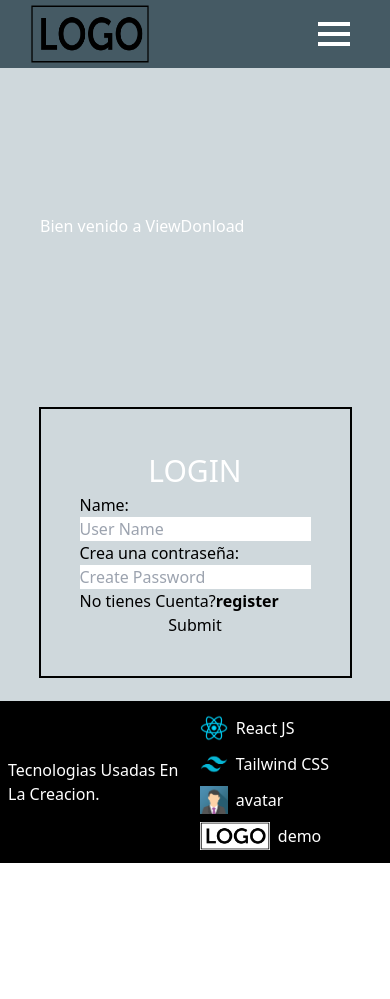
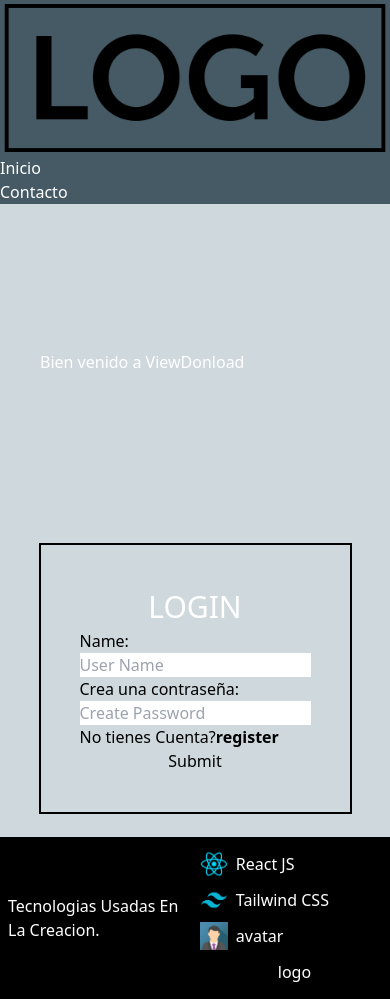
Before and after one commit to USDM9/viewDownload-F, a React (Vite) app in the folder Frontend/: page / in a window 390 px wide. Before the commit the page ends 863 px from the top, so only its background shows below. Built offline with nearby package versions, Linux system fonts and the light colour scheme.

Commit message:
rewriting with tdd Header rename Component Header to NavBar

```diff
--- a/Frontend/src/Assets/data/footer.js
+++ b/Frontend/src/Assets/data/listImg.js
@@ -1,9 +1,9 @@
 import reactjsLogo from '../images/reactjs-logo.webp'
 import tailwindcssLogo from '../images/tailwindcss-logo.webp'
 import avatar from '../images/avatar.png'
-import demo from '../images/demo-logo.png'
+import logo from '../images/demo-logo.png'
 
-const listLogo = [
+const listImg = [
 
   {
     img: `${reactjsLogo}`,
@@ -22,9 +22,9 @@ const listLogo = [
   },
 
   {
-    img: `${demo}`,
-    content: 'demo'
+    img: `${logo}`,
+    content: 'logo'
   }
 ]
 
-export default listLogo
+export default listImg
--- a/Frontend/src/Layout/Layout.jsx
+++ b/Frontend/src/Layout/Layout.jsx
@@ -1,13 +1,13 @@
 import React from 'react'
 
 import Footer from '../components/Footer/Footer'
-import Header from '../components/Header/Header'
+import NavBar from '../components/Header/NavBar'
 import Routers from '../Routes/Routers'
 
 const Layout = () => {
   return (
     <main>
-      <Header />
+      <NavBar />
       <main>
         <Routers />
       </main>
--- a/Frontend/src/components/Footer/Footer.jsx
+++ b/Frontend/src/components/Footer/Footer.jsx
@@ -1,5 +1,5 @@
 import React from 'react'
-import listLogo from '../../Assets/data/footer'
+import listimg from '../../Assets/data/listImg'
 
 const Footer = () => {
   return (
@@ -10,7 +10,7 @@ const Footer = () => {
         </h2>
       </div>
       <ul className='grid grid-rows-2 gap-2 p-[0.3rem]'>
-        {listLogo.map((item, index) => {
+        {listimg.map((item, index) => {
           return (
             item.content === 'demo'
               ? <li key={index} className='flex justify-start items-center gap-2'>
--- a/Frontend/src/components/Header/Header.jsx
+++ /dev/null
@@ -1,93 +0,0 @@
-import React, { useState } from 'react'
-import { Link } from 'react-router-dom'
-
-/* === Images === */
-
-import logo from '../../Assets/images/demo-logo.png'
-import avatarLogin from '../../Assets/images/avatar.png'
-
-/* === icons  === */
-
-import { BiMenu } from 'react-icons/bi'
-import { AiOutlineClose, AiFillHome } from 'react-icons/ai'
-import { HiOutlineMail } from 'react-icons/hi'
-
-const Header = () => {
-  const [toggleMenu, setToogleMenu] = useState(false)
-
-  const openToggleMenu = () => {
-    setToogleMenu(true)
-  }
-
-  const closeTogleMenu = () => {
-    setToogleMenu(false)
-  }
-
-  return (
-    <div>
-      <div>
-        {/* Menu Mobile */}
-        <nav>
-          {
-            toggleMenu
-              ? <ul
-                  className='flex flex-col  justify-center  items-center text-textIconsColor text-[1.4rem] bg-[rgba(0,0,0,0.6)] gap-4 p-5
-                  absolute w-full h-[100vh] z-100'
-                  onClick={() => closeTogleMenu()}
-                >
-                <li className='flex justify-between items-center gap-2'>
-                  <AiFillHome />
-                  <Link to='/'>Inicio</Link>
-                </li>
-                <li className='flex justify-between items-center gap-2'>
-                  <HiOutlineMail />
-                  <Link to='/contact'>Contacto</Link>
-                </li>
-                </ul>
-              : <></>
-          }
-        </nav>
-
-        {toggleMenu
-          ? <button className='flex justify-center items-center absolute w-[50px] h-[50px] z-[500]  text-white right-8 top-[1%]' onClick={() => closeTogleMenu()}>
-            <AiOutlineClose className='w-7 h-7' />
-            </button>
-          : <></>}
-      </div>
-
-      {/* end Menu Mobile */}
-
-      <nav className='navHeader  sticky top-0 h-auto'>
-        <div className='containerLogo '>
-          <Link to='/'>
-            <img src={logo} alt='' className='logo w-[120px] h-[60px]' />
-          </Link>
-        </div>
-        <ul className='containerLinks '>
-          <li>
-            <Link to='/'>Inicio</Link>
-          </li>
-          <li>
-            <Link to='/contact'>Contacto</Link>
-          </li>
-        </ul>
-        <div className='containerLogin'>
-          <div className='hidden'>
-            <img src={avatarLogin} alt='' className='w-[44px] h-[44px] rounded-full' />
-          </div>
-          <ul className='flex gap-1'>
-            <li>
-              <Link to='/login'>Login</Link>
-            </li>
-          </ul>
-        </div>
-        <button className='menu ' onClick={() => openToggleMenu()} role='Menu'>
-          {toggleMenu ? <BiMenu className='hidden' /> : <BiMenu className='w-12 h-12' />}
-        </button>
-      </nav>
-
-    </div>
-  )
-}
-
-export default Header
--- /dev/null
+++ b/Frontend/src/components/Header/NavBar.jsx
@@ -0,0 +1,12 @@
+import React from 'react'
+import NavMobile from './components/NavMobile/NavMobile'
+
+const NavBar = () => {
+  return (
+    <nav role='nav' className='nav'>
+      <NavMobile />
+    </nav>
+  )
+}
+
+export default NavBar
--- /dev/null
+++ b/Frontend/src/components/Header/components/NavMobile/NavMobile.js.jsx
@@ -0,0 +1,19 @@
+const dataLogo = []
+
+const getHanddleLogo = (list, get) => {
+  const img = dataLogo[0]
+  const alt = dataLogo[1]
+  if (list === undefined || get === undefined) throw new Error('must send two parameter to the function')
+  list.forEach(item => {
+    if (item.content === 'logo') {
+      dataLogo.push(item.img)
+      dataLogo.push(item.content)
+    }
+  })
+
+  if (get === 'img') return img
+
+  if (get === 'alt') return alt
+}
+
+export default getHanddleLogo
--- /dev/null
+++ b/Frontend/src/components/Header/components/NavMobile/NavMobile.jsx
@@ -0,0 +1,30 @@
+import React from 'react'
+import { Link } from 'react-router-dom'
+
+import listImg from '../../../../Assets/data/listImg'
+import getHanddleLogo from './NavMobile.js.jsx'
+
+const NavMobile = () => {
+  const logo = getHanddleLogo(listImg, 'img')
+  const alt = getHanddleLogo(listImg, 'alt')
+
+  return (
+    <div role='navMobile' className='navMobile'>
+      <div role='containerImg' className='containerImg'>
+        <img src={`${logo}`} alt={`${alt}`} />
+      </div>
+      <div className='containerList'>
+        <ul role='ul'>
+          <li role='li'>
+            <a to='/inicio'>Inicio</a>
+          </li>
+          <li>
+            <a to='/Contacto'>Contacto</a>
+          </li>
+        </ul>
+      </div>
+    </div>
+  )
+}
+
+export default NavMobile
--- a/Frontend/src/index.css
+++ b/Frontend/src/index.css
@@ -5,23 +5,10 @@
 @layer components {
     /* === Header ===*/
 
-    .navHeader {
-        @apply  flex justify-between items-center pr-8 bg-darkPrimaryColor text-textIconsColor h-[12.5vh] gap-[30px]
-    }
-    .containerLogo {
-        @apply w-[180px] pt-1 pb-1 pl-[30px]
-    }
-
-    .containerLinks {
-        @apply hidden
-    }
-
-    .containerLogin {
-        @apply hidden
-    }
-
-    .menu {
-        @apply   sm:hidden
+    .nav {
+        @apply
+        bg-darkPrimaryColor
+        text-textIconsColor
     }
 
 
--- a/Frontend/vite.config.js
+++ b/Frontend/vite.config.js
@@ -2,5 +2,8 @@ import { defineConfig } from 'vite'
 import react from '@vitejs/plugin-react'
 
 export default defineConfig({
-  plugins: [react()]
+  plugins: [react()],
+  test: { // <---- config vitest
+    environment: 'happy-dom'
+  }
 })
```
Also changed, not shown: Frontend/package.json (+8 -2 lines), 2 other files (tests, documents, lock files or other folders).
